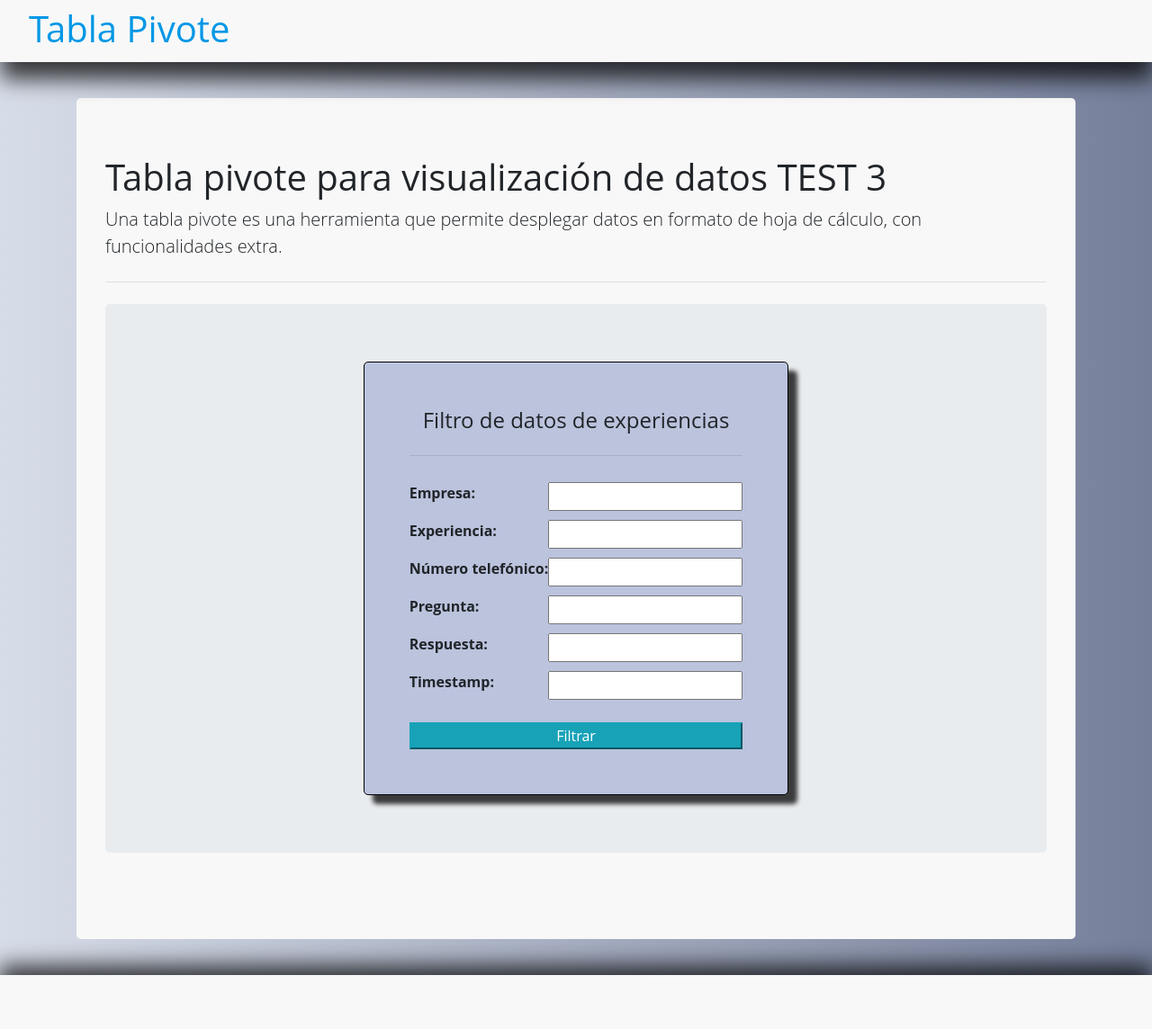
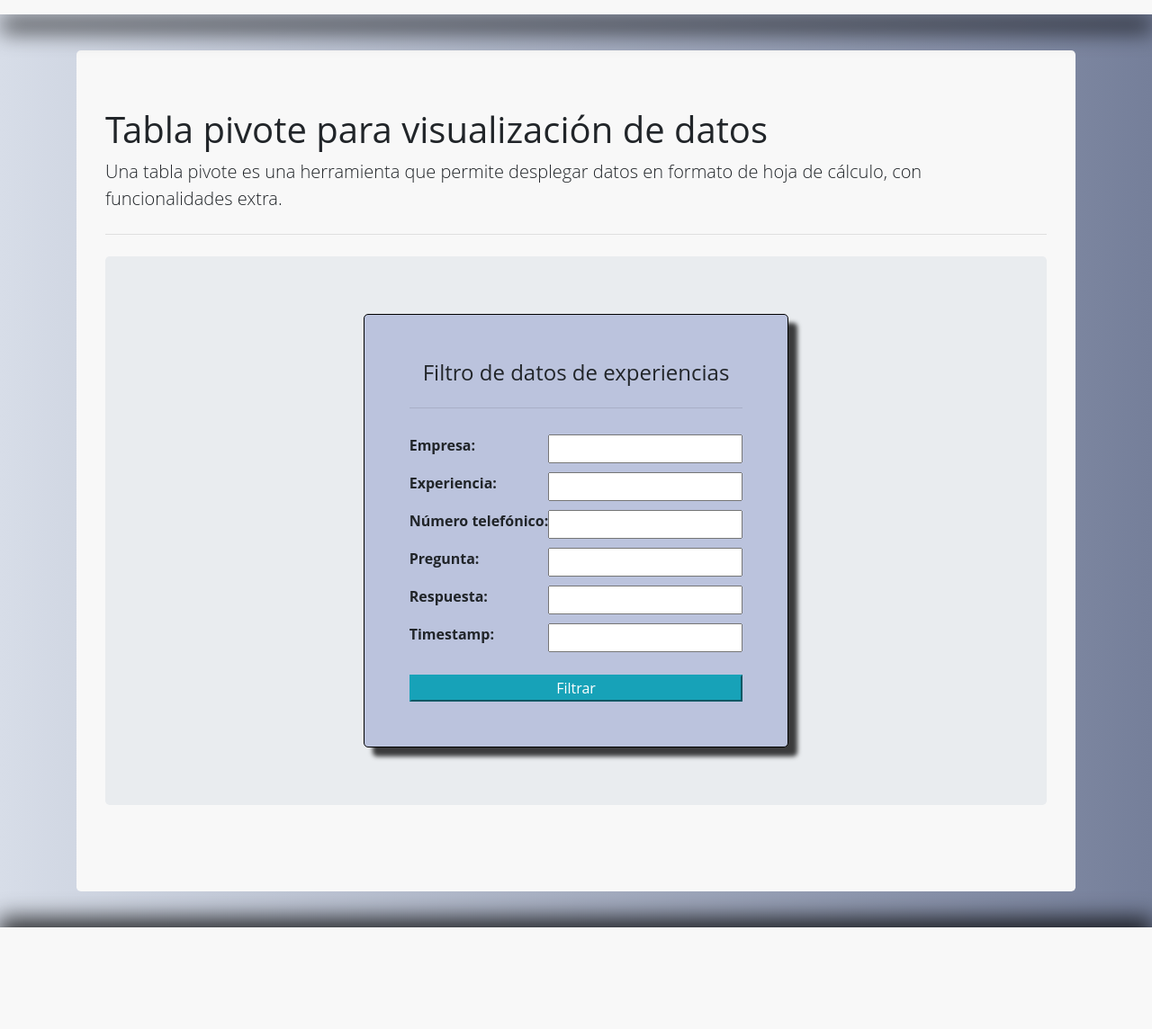
Before and after one commit to juanzitelli/api_pad, a Flask app: page /pivotemain in a window 1280 px wide. Shown: the whole page at 90% size. After the commit the page ends 1031 px from the top, so only its background shows below. Run offline with Flask 2, Linux system fonts and the light colour scheme; data comes from the database, SQL or seed files in the repository; some libraries are stand-ins or nearby versions.

Commit message:
Removed unncessary stuff

```diff
--- a/templates/pivote-table-layout.html
+++ b/templates/pivote-table-layout.html
@@ -29,8 +29,6 @@
 	<header id="header">
 		<nav class="navbar navigation">
 			{% block nav %}
-			<a class="navbar-brand" href="https://pad2chat.com/" target="_blank"></a>
-			<h1>Tabla Pivote</h1>
 			{% endblock %}
 		</nav>
 	</header>
--- a/templates/pivote-table-main.html
+++ b/templates/pivote-table-main.html
@@ -11,7 +11,7 @@
 {% endblock %}
 <!-- Contenido -->
 {% block content %}
-<h1>Tabla pivote para visualización de datos TEST 3</h1>
+<h1>Tabla pivote para visualización de datos</h1>
 <p class="lead">Una tabla pivote es una herramienta que permite desplegar datos en formato de hoja de cálculo, con funcionalidades extra.</p>
 <hr class="my-4">
 <div class="filters jumbotron">
```
